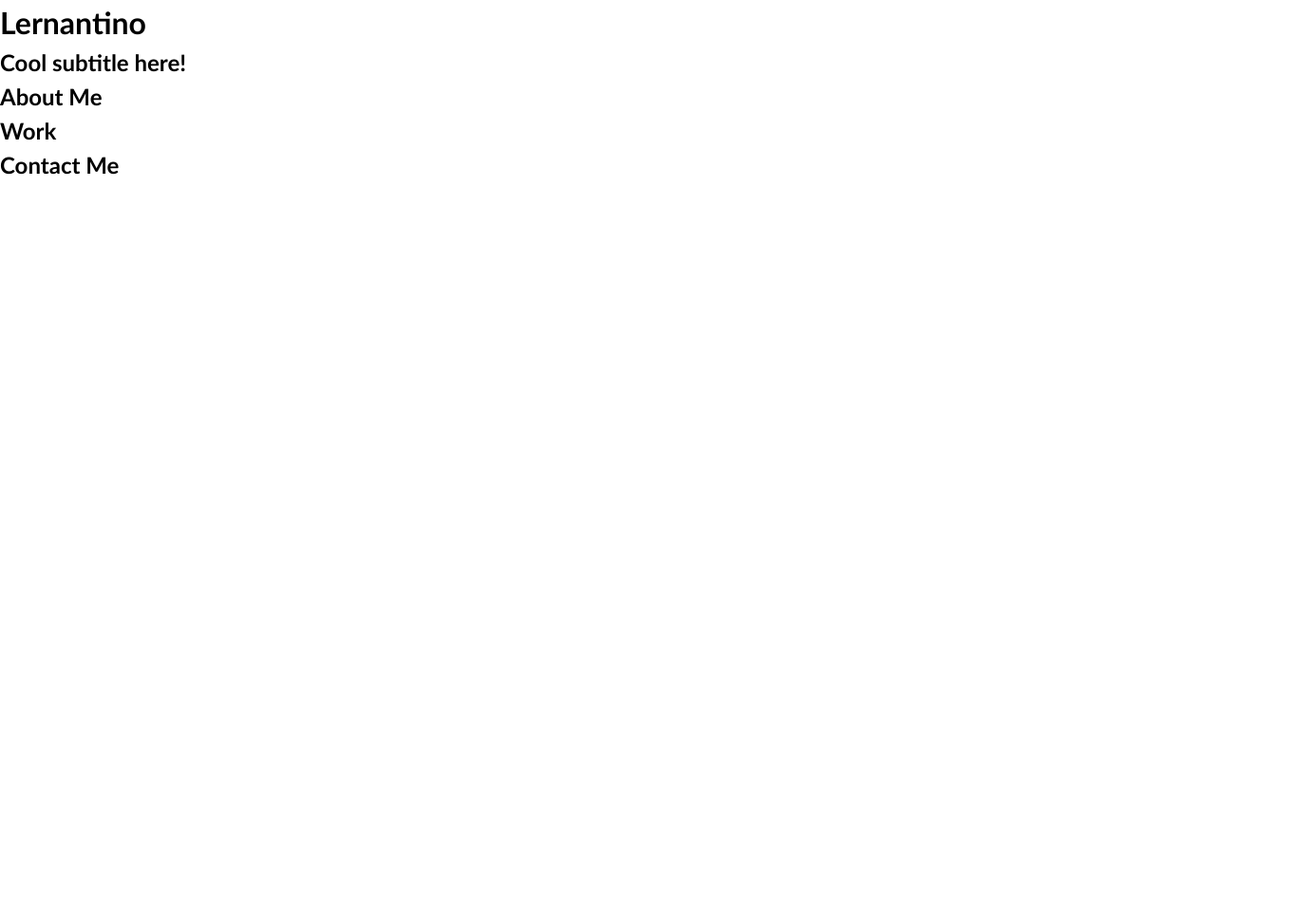
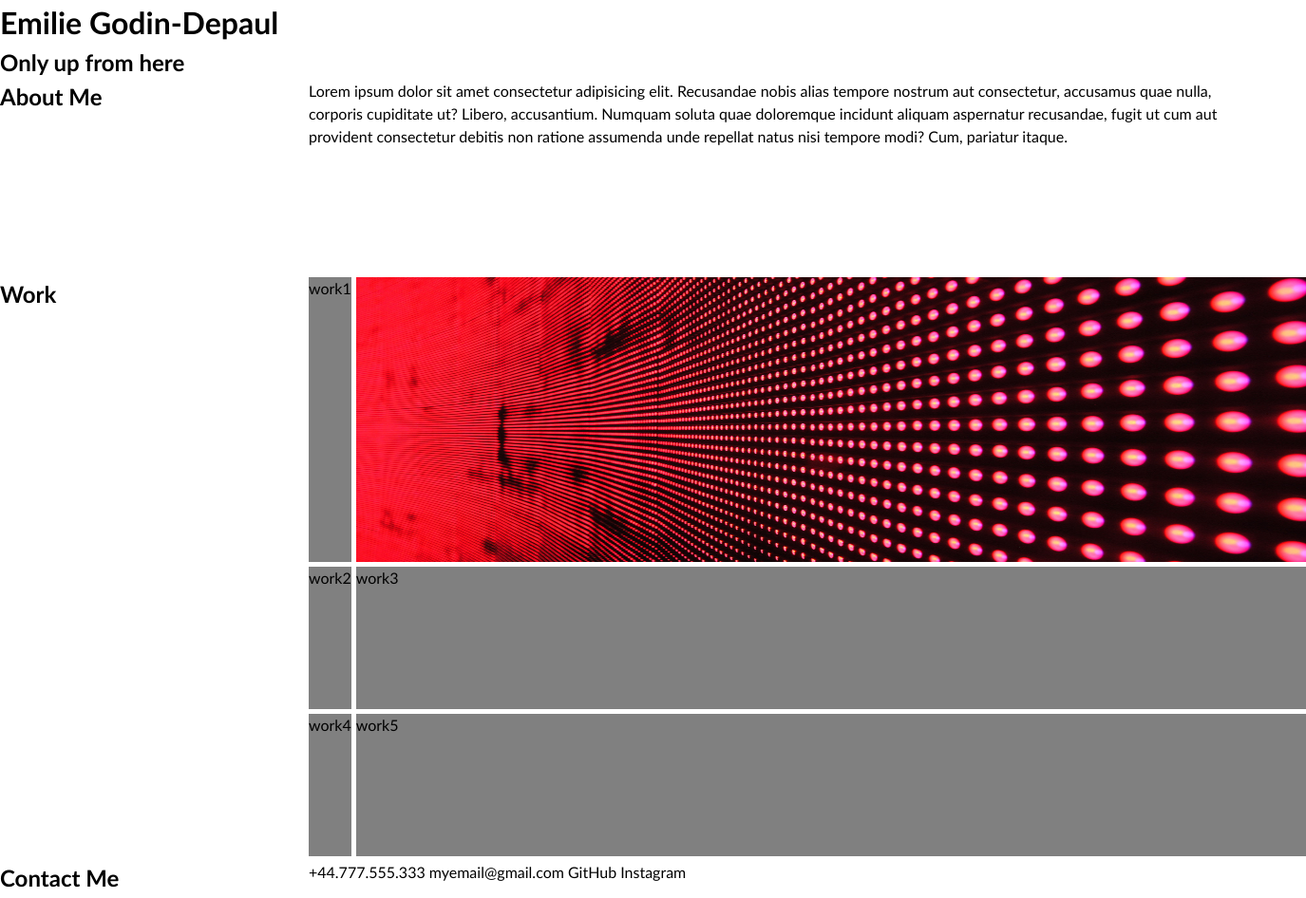
Before and after one commit to EmilieLondon/Emilie_Portfolio, a plain HTML site: page index.html in a window 1280 px wide. Shown: the whole page at 95% size, 1375 px wide, since content can reach past the window. Before the commit the page ends 800 px from the top, so only its background shows below. Drawn offline with Linux system fonts and the light colour scheme; files that its build step writes are made by us from their sources.

Commit message:
created grid and added images

```diff
--- a/index.html
+++ b/index.html
@@ -6,13 +6,13 @@
   <meta name="viewport" content="width=device-width, initial-scale=1.0">
   <meta http-equiv="X-UA-Compatible" content="ie=edge">
   <title>Lernantino // Web Developer</title>
-  <link rel="stylesheet" href="./assets/css/style.css" />
+  <link rel="stylesheet" href="./style.css" />
 </head>
 
 <body>
   <!-- main logo / nav -->
   <header>
-    <h1>Lernantino</h1>
+    <h1>Emilie Godin-Depaul</h1>
     <nav>
     </nav>
   </header>
@@ -20,25 +20,43 @@
   <!-- hero banner -->
   <section class="hero-banner">
     <div>
-      <h2>Cool subtitle here!</h2>
+      <h2>Only up from here</h2>
     </div>
   </section>
 
-  <main class="page-wrapper">
+  <main class="container">
     <!-- about me -->
     <section class="page-section" id="about">
       <h2>About Me</h2>
+
     </section>
 
+    <section>Lorem ipsum dolor sit amet consectetur adipisicing elit. Recusandae nobis alias tempore nostrum aut consectetur, accusamus quae nulla, corporis cupiditate ut? Libero, accusantium. Numquam soluta quae doloremque incidunt aliquam aspernatur recusandae, fugit ut cum aut provident consectetur debitis non ratione assumenda unde repellat natus nisi tempore modi? Cum, pariatur itaque.</section>
+
+
     <!-- portfolio container -->
+    <h2>Work</h2>
     <section class="page-section" id="work">
-      <h2>Work</h2>
+      <div class="work-card">work1</div>
+      <img src="./images/02-portfolio-1.jpg" alt="red led artwork" width="1000px" height="300px">
+
+      <div class="work-card">work2
+
+
+      </div>
+      <div class="work-card">work3</div>
+      <div class="work-card">work4</div>
+      <div class="work-card">work5</div>
     </section>
 
     <!-- contact -->
     <section class="page-section contact" id="contact">
       <h2>Contact Me</h2>
     </section>
+
+      <section>+44.777.555.333 myemail@gmail.com GitHub Instagram</section>
+
+
   </main>
 </body>
 
--- a/style.css
+++ b/style.css
@@ -7,6 +7,20 @@ body {
   padding: 0;
   font-family: 'Trebuchet MS', 'Lucida Sans Unicode', 'Lucida Grande', 'Lucida Sans', Arial, sans-serif;
   line-height: 1.5;
+}
+
+.container {
+  display: grid;
+  grid-template-columns: 25% 75%;
+  grid-template-rows: 1fr 3fr 1fr;
+  gap: 5px;
+}
+
+#work {
+  display: grid;
+  grid-template-columns: 1fr 1fr;
+  grid-template-rows: 2fr 1fr 1fr;
+  gap: 5px;
 }
 
 h1,
@@ -21,3 +35,11 @@ h6 {
 p {
   margin: 0;
 }
+
+.page-section {
+  background-color: white;
+}
+
+.work-card {
+  background-color: grey;
+}
```
Also changed, not shown: images/02-portfolio-1.jpg (added), images/02-portfolio-2.jpg (added), images/02-portfolio-3.jpg (added), images/02-portfolio-4.jpg (added), images/02-run-buddy.jpg (added), 1 other file.
